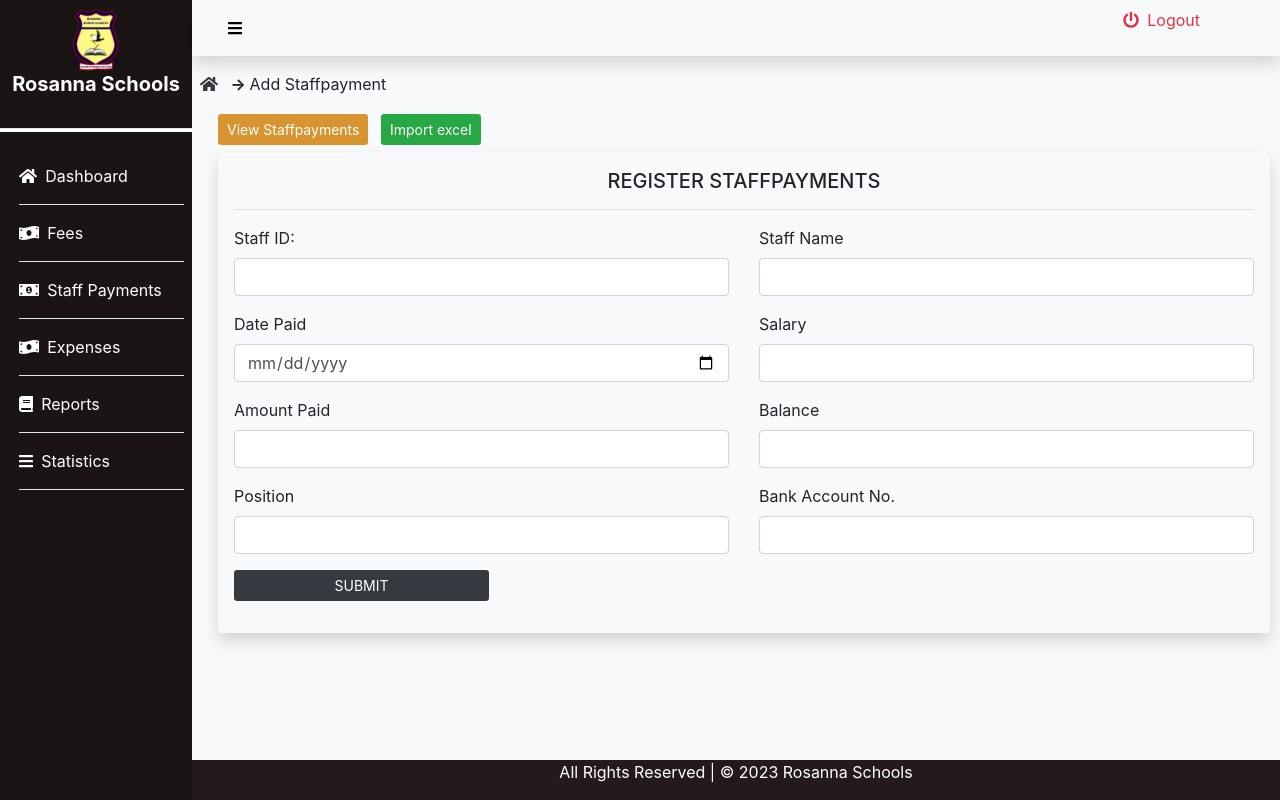
After one commit to megateams/rosanna, a Django app: page /financeaddstaffpayments/ in a window 1280 px wide. The commit adds this page. Run offline with Django 4.2, Linux system fonts and the light colour scheme; some libraries are stand-ins or nearby versions.

Commit message:
worked on finance fees, expenses and staff payments

```diff
--- a/finance/templates/finance/base.html
+++ b/finance/templates/finance/base.html
@@ -50,27 +50,27 @@
             <ul class='sidebar-links pt-3 mr-2'>
 
                 <li class="sidebar-item active">
-                    <a class="" href='/financedashboard'><i class="fas fa-home  mr-2  "></i><span>Dashboard</span></a>
+                    <a class="" href='/finance'><i class="fas fa-home  mr-2  "></i><span>Dashboard</span></a>
                 </li>
                 <hr color="#fff">
                 <li class="sidebar-item active">
-                    <a class="" href='/financedashboard'><i class="fas fa-money-bill-wave  mr-2  "></i><span>Fees</span></a>
+                    <a class="" href='/financefeeslist'><i class="fas fa-money-bill-wave  mr-2  "></i><span>Fees</span></a>
                 </li>
                 <hr color="#fff">
                 <li class="sidebar-item active">
-                    <a class="" href='/financedashboard'><i class="fas fa-money-bill-alt  mr-2  "></i><span>Staff Payments</span></a>
+                    <a class="" href='/financestaffpaymentslist'><i class="fas fa-money-bill-alt  mr-2  "></i><span>Staff Payments</span></a>
                 </li>
                 <hr color="#fff">
                 <li class="sidebar-item active">
-                    <a class="" href='/financedashboard'><i class="fas fa-money-bill-wave  mr-2  "></i><span>Expenses</span></a>
+                    <a class="" href='/financeexpenseslist'><i class="fas fa-money-bill-wave  mr-2  "></i><span>Expenses</span></a>
                 </li>
                 <hr color="#fff">
                 <li class="sidebar-item active">
-                    <a class="" href='/financedashboard'><i class="fas fa-book  mr-2  "></i><span>Reports</span></a>
+                    <a class="" href=''><i class="fas fa-book  mr-2  "></i><span>Reports</span></a>
                 </li>
                 <hr color="#fff">
                 <li class="sidebar-item active">
-                    <a class="" href='/financedashboard'><i class="fas fa-bars  mr-2  "></i><span>Statistics</span></a>
+                    <a class="" href=''><i class="fas fa-bars  mr-2  "></i><span>Statistics</span></a>
                 </li>
                 <hr color="#fff">
 
--- /dev/null
+++ b/finance/templates/finance/staffpayments/financeaddStaffpayments.html
@@ -0,0 +1,90 @@
+{% extends 'finance/base.html' %}
+{% block  title %} Add Staffpayment {% endblock title %}
+{% block  pagetitle %} Add Staffpayment  {% endblock pagetitle %}
+
+{% block  main %}
+
+<!-- inner-content -->
+<div class="inner-content">
+    <a href="/financestaffpaymentslist" class="btn btn-sm add-btn text-white mb-2 ml-3">View Staffpayments</a>
+    <a href="" class="btn btn-sm bg-success text-white mb-2 ml-2 ">Import excel</a>
+
+    <!-- form-section -->
+    <form action="" class="form ml-3 p-3 shadow rounded bg-light">
+        <div class="title">
+            <h5 class="text-uppercase text-center">Register Staffpayments</h5>
+            <hr>
+        </div>
+
+        <!-- staffpayments info section -->
+        <div class="staffpayments">
+            <div class="row">
+                <!-- staffpaymentidid -->
+                <div class="form-group col-md-6">
+                    <label for="">Staff ID: </label>
+                    <input type="text" name="staffid" class="form-control">
+                </div>
+                <!-- staffname-->
+                <div class="form-group col-md-6">
+                    <label for=""> Staff Name </label>
+                    <input type="text" name="staffname" class="form-control">
+                </div>
+            </div>
+
+            <div class="row">
+                <!-- datepaid -->
+                <div class="form-group col-md-6">
+                    <label for="">Date Paid </label>
+                    <input type="date" name="datepaid" class="form-control">
+                </div>
+                <!-- salary-->
+                <div class="form-group col-md-6">
+                    <label for=""> Salary </label>
+                    <input type="text" name="salary" class="form-control">
+                </div>
+            </div>
+
+            <div class="row">
+                <!-- amountpaid -->
+                <div class="form-group col-md-6">
+                    <label for="">Amount Paid</label>
+                    <input type="text" name="amount" class="form-control">
+                </div>
+                <!-- Balance -->
+                <div class="form-group col-md-6">
+                    <label for=""> Balance </label>
+                    <input type="text" name="balance" class="form-control">
+                </div>
+            </div>
+
+            <div class="row">
+                <!-- position -->
+                <div class="form-group col-md-6">
+                    <label for="">Position</label>
+                    <input type="text" name="position" class="form-control">
+                </div>
+                <!-- bankaccnum -->
+                <div class="form-group col-md-6">
+                    <label for=""> Bank Account No.</label>
+                    <input type="text" name="bankaccnum" class="form-control">
+                </div>
+            </div>
+
+
+
+        </div>
+
+        <!-- button -->
+        <div class="form-group">
+            <button type="submit" class="btn btn-sm bg-dark text-white w-25">SUBMIT</button>
+        </div>
+
+
+
+    </form>
+    <!-- form-section -->
+
+</div>
+<!-- inner-content -->
+
+{% endblock main %}
--- a/finance/urls.py
+++ b/finance/urls.py
@@ -22,4 +22,12 @@ from . import views
 urlpatterns = [
     path('finance/', views.financedashboard, name=""),
 
+    path('financeaddfees/', views.financeaddFees, name="Add Fees"),
+    path('financefeeslist/', views.financefeesList, name="Fees List"),
+
+   path('financeaddexpenses/', views.financeaddExpenses, name="Add Expenses"),
+    path('financeexpenseslist/', views.financeexpensesList, name="Expenses List"),
+
+    path('financeaddstaffpayments/', views.financeaddStaffpayments, name="Add Staffpayments"),
+    path('financestaffpaymentslist/', views.financestaffpaymentsList, name="Staffpayments List"),
 ]
--- a/finance/views.py
+++ b/finance/views.py
@@ -4,3 +4,27 @@ from django.shortcuts import render, HttpResponse
 # Create your views here.
 def financedashboard(request):
     return render(request, "finance/financedashboard.html")
+
+# fees views
+def financeaddFees(request):
+    return render(request,'finance/fees/financeaddFees.html')
+
+def financefeesList(request):
+    return render(request,'finance/fees/financefeesList.html')
+# fees views
+
+# staffpayments views
+def financeaddStaffpayments(request):
+    return render(request,'finance/staffpayments/financeaddStaffpayments.html')
+
+def financestaffpaymentsList(request):
+    return render(request,'finance/staffpayments/financestaffpaymentsList.html')
+# staffpayments views
+
+# expenses views
+def financeaddExpenses(request):
+    return render(request,'finance/expenses/financeaddExpenses.html')
+
+def financeexpensesList(request):
+    return render(request,'finance/expenses/financeexpensesList.html')
+# expenses views
--- a/frontend/static/css/finances.css
+++ b/frontend/static/css/finances.css
@@ -38,3 +38,15 @@
     margin-top: 10px;
 
 }
+.inner-content .current-term .btn-h, .current-year .btn-h{
+    background-color: rgb(42, 42, 42);
+    color: black;
+    padding: 10px 20px;
+}
+
+.inner-content .current-term .btn-d, .current-year .btn-d{
+    background-color: gold;
+    color: rgb(255, 255, 255);
+    padding: 10px 20px;
+    font-weight: 700;
+}
```
Also changed, not shown: finance/templates/finance/expenses/financeaddExpenses.html (added, +77 -0 lines), finance/templates/finance/expenses/financeexpensesList.html (added, +59 -0 lines), finance/templates/finance/fees/financeaddFees.html (added, +91 -0 lines), finance/templates/finance/fees/financefeesList.html (added, +260 -0 lines), finance/templates/finance/financedashboard.html (+7 -9 lines), finance/templates/finance/staffpayments/financestaffpaymentsList.html (added, +63 -0 lines).
